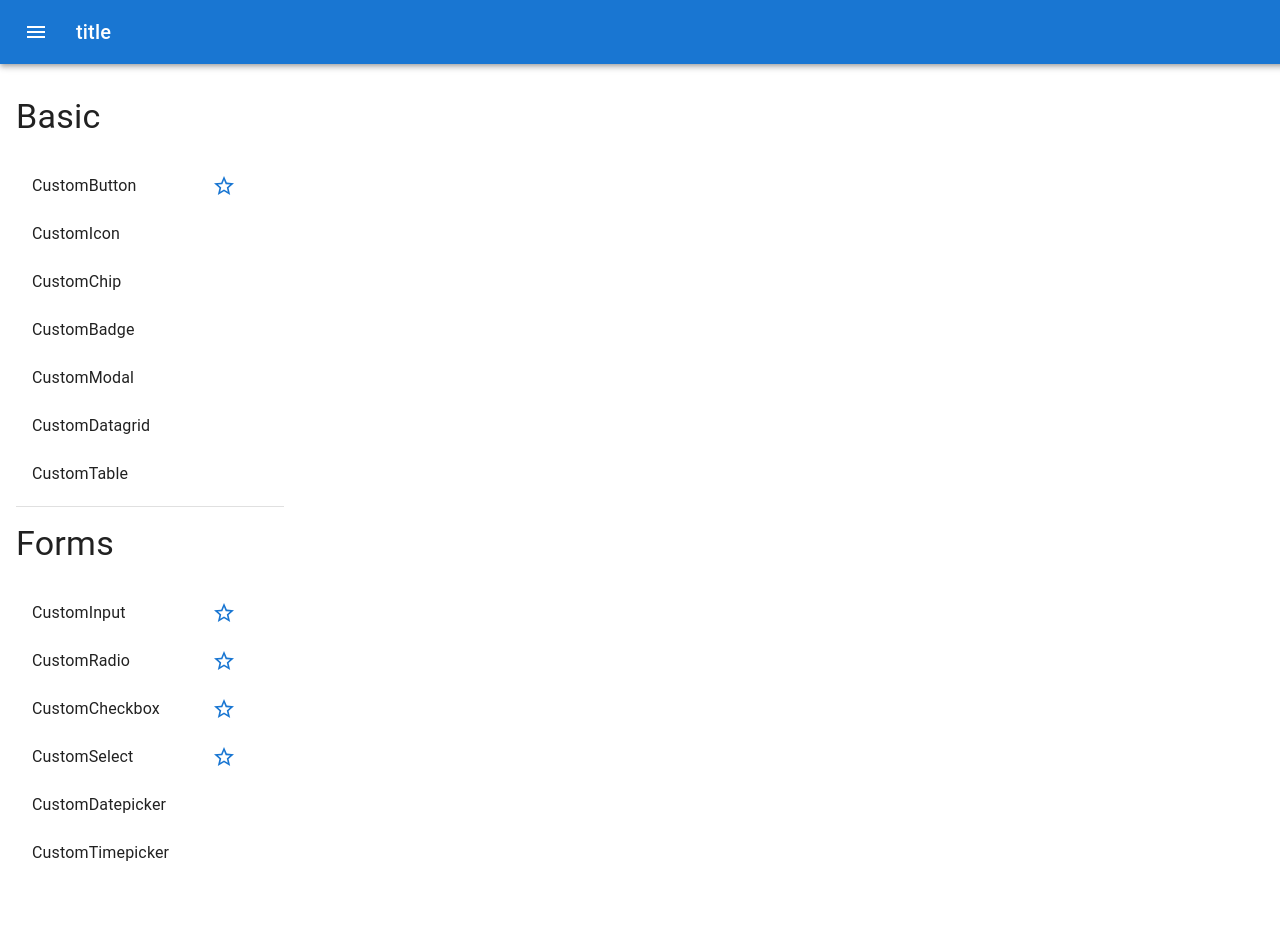
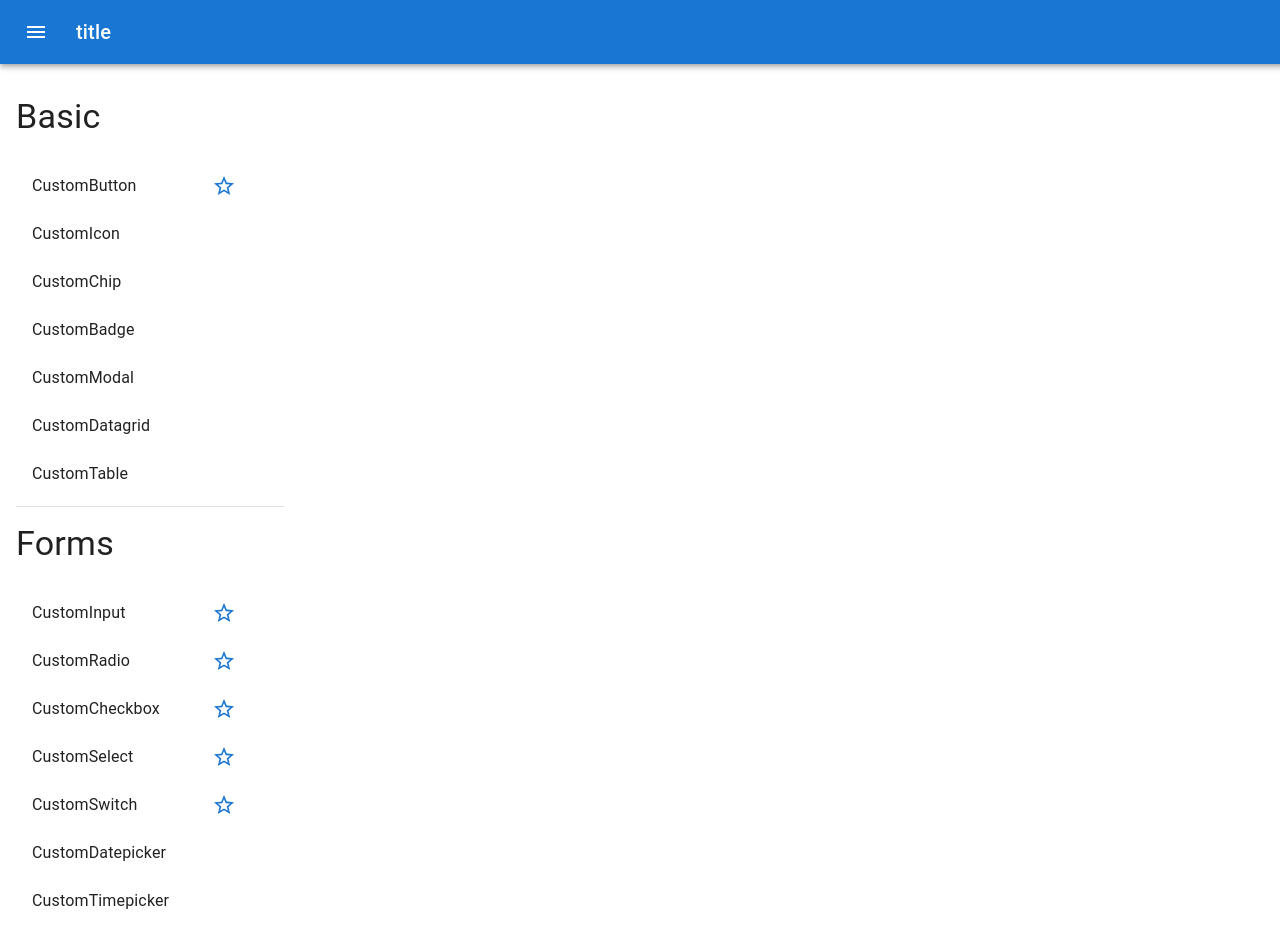
Before and after one commit to doakuma/init-project, a Next.js app: page / in a window 1280 px wide. Before the commit the page ends 901 px from the top, so only its background shows below. Built offline with nearby package versions, Linux system fonts and the light colour scheme.

Commit message:
[dev] customswitch

```diff
--- a/src/app/page.js
+++ b/src/app/page.js
@@ -19,6 +19,7 @@ import {
 import {
   ComponentRender,
   ComponentInfoRender,
+  ComponentPropsRender,
 } from "@/components/utils/ComponentRender";
 
 export default function Home() {
@@ -80,26 +81,17 @@ export default function Home() {
             </div>
           )}
           <div className="da-components-props">
+            {/* {!isEmpty(compType) && (
+              <>
+                <Typography variant="h5">Props</Typography>
+                {ComponentPropsRender(componentProps[compType])}
+                )}
+              </>
+            )} */}
             {!isEmpty(compType) && (
               <>
                 <Typography variant="h5">Props</Typography>
-                {componentProps[compType]?.map((item, idx) => {
-                  return (
-                    <>
-                      <dl className="da-components-props-list" key={idx}>
-                        <dt
-                          className={item.name.includes("?") ? "" : "required"}
-                        >
-                          {item.name}:
-                        </dt>
-                        <dd className="type">{item.type}</dd>
-                        {item.explain && (
-                          <dd className="explain">{item.explain}</dd>
-                        )}
-                      </dl>
-                    </>
-                  );
-                })}
+                {ComponentPropsRender(componentProps[compType])}
               </>
             )}
           </div>
--- /dev/null
+++ b/src/components/CustomSwitch.jsx
@@ -0,0 +1,40 @@
+import {
+  FormControl,
+  FormControlLabel,
+  FormGroup,
+  Switch,
+} from "@mui/material";
+import React from "react";
+
+const CustomSwitch = (props) => {
+  const { defaultValue, handleChange, options } = props;
+  return (
+    <FormControl>
+      <FormGroup row>
+        {options.map((item, idx) => {
+          return (
+            <FormControlLabel
+              label={item.label}
+              control={
+                <Switch
+                  // checked={item.value === defaultValue}
+                  defaultChecked={item.value === defaultValue}
+                  inputProps={{ readOnly: item.readOnly }}
+                  size={item.size}
+                  color={item.color ? item.color : "primary"}
+                />
+              }
+              name={item.name}
+              onChange={handleChange}
+              key={idx}
+              disabled={item.disabled}
+              required={item.required}
+            />
+          );
+        })}
+      </FormGroup>
+    </FormControl>
+  );
+};
+
+export default CustomSwitch;
--- a/src/components/componentInfo.js
+++ b/src/components/componentInfo.js
@@ -61,6 +61,11 @@ const componentList = [
         label: "CustomSelect",
         isDone: true,
         type: "customselect",
+      },
+      {
+        label: "CustomSwitch",
+        isDone: true,
+        type: "customswitch",
       },
       {
         label: "CustomDatepicker",
@@ -490,6 +495,156 @@ const componentInfo = {
       },
     ],
   ],
+  customswitch: [
+    [
+      {
+        handleChange: "",
+        defaultValue: "female",
+        options: [
+          {
+            label: "Female",
+            value: "female",
+            name: "checkbox",
+            disabled: true,
+            required: false,
+            readOnly: false,
+            size: "",
+            color: "",
+          },
+          {
+            label: "Male",
+            value: "male",
+            name: "checkbox",
+            disabled: false,
+            required: false,
+            readOnly: false,
+            size: "",
+            color: "",
+          },
+          {
+            label: "Other",
+            value: "other",
+            name: "checkbox",
+            disabled: false,
+            required: false,
+            readOnly: false,
+            size: "",
+            color: "",
+          },
+        ],
+      },
+      {
+        handleChange: "",
+        defaultValue: "female",
+        options: [
+          {
+            label: "Female",
+            value: "female",
+            name: "checkbox",
+            disabled: false,
+            required: true,
+            readOnly: false,
+            size: "",
+            color: "",
+          },
+          {
+            label: "Male",
+            value: "male",
+            name: "checkbox",
+            disabled: false,
+            required: false,
+            readOnly: false,
+            size: "",
+            color: "",
+          },
+          {
+            label: "Other",
+            value: "other",
+            name: "checkbox",
+            disabled: false,
+            required: false,
+            readOnly: false,
+            size: "",
+            color: "",
+          },
+        ],
+      },
+      {
+        handleChange: "",
+        defaultValue: "female",
+        options: [
+          {
+            label: "Female",
+            value: "female",
+            name: "checkbox",
+            disabled: false,
+            required: false,
+            readOnly: true,
+            size: "",
+            color: "",
+          },
+          {
+            label: "Male",
+            value: "male",
+            name: "checkbox",
+            disabled: false,
+            required: false,
+            readOnly: false,
+            size: "",
+            color: "",
+          },
+          {
+            label: "Other",
+            value: "other",
+            name: "checkbox",
+            disabled: false,
+            required: false,
+            readOnly: false,
+            size: "",
+            color: "",
+          },
+        ],
+      },
+    ],
+    [
+      {
+        handleChange: "",
+        defaultValue: "female",
+        options: [
+          {
+            label: "Female",
+            value: "female",
+            name: "checkbox",
+            disabled: false,
+            required: true,
+            readOnly: false,
+            size: "small",
+            color: "secondary",
+          },
+          {
+            label: "Male",
+            value: "male",
+            name: "checkbox",
+            disabled: false,
+            required: false,
+            readOnly: false,
+            size: "medium",
+            color: "warning",
+          },
+          {
+            label: "Other",
+            value: "other",
+            name: "checkbox",
+            disabled: false,
+            required: false,
+            readOnly: false,
+            size: "",
+            color: "success",
+          },
+        ],
+      },
+    ],
+  ],
 };
 const componentProps = {
   custombutton: [
@@ -678,6 +833,23 @@ const componentProps = {
       explain: "",
     },
   ],
+  customswitch: [
+    {
+      name: "defaultValue",
+      type: "string",
+      explain: "",
+    },
+    {
+      name: "handleChange",
+      type: "Function",
+      explain: "",
+    },
+    {
+      name: "options",
+      type: `{ \n  label: string, \n  value: any, \n  name: string, \n  disabled?: boolean, \n  required?: boolean, \n  readOnly?: boolean, \n  size?: small | medium, \n  color?: string, \n}`,
+      explain: "",
+    },
+  ],
 };
 
 export { componentList, componentInfo, componentProps };
--- a/src/components/index.js
+++ b/src/components/index.js
@@ -4,3 +4,4 @@ export { default as CustomInput } from "./CustomInput";
 export { default as CustomRadio } from "./CustomRadio";
 export { default as CustomCheckbox } from "./CustomCheckbox";
 export { default as CustomSelect } from "./CustomSelect";
+export { default as CustomSwitch } from "./CustomSwitch";
--- a/src/components/utils/ComponentRender.jsx
+++ b/src/components/utils/ComponentRender.jsx
@@ -5,10 +5,13 @@ import {
   CustomRadio,
   CustomCheckbox,
   CustomSelect,
+  CustomSwitch,
 } from "@/components";
 
 export const ComponentRender = (item, type) => {
   switch (type) {
+    case "custombutton":
+      return <CustomButton {...item} />;
     case "custominput":
       return <CustomInput {...item} />;
     case "customradio":
@@ -17,8 +20,8 @@ export const ComponentRender = (item, type) => {
       return <CustomCheckbox {...item} />;
     case "customselect":
       return <CustomSelect {...item} />;
-    case "custombutton":
-      return <CustomButton {...item} />;
+    case "customswitch":
+      return <CustomSwitch {...item} />;
     default:
       break;
   }
@@ -30,4 +33,30 @@ export const ComponentInfoRender = (data, type) => {
     </div>
   );
 };
-export const ComponentPropsRender = (data) => {};
+export const ComponentPropsRender = (data) => {
+  const typeRender = (type) => {
+    if (type.includes("{")) {
+      return <pre>{type}</pre>;
+    } else {
+      return type;
+    }
+  };
+  return (
+    <>
+      {data?.map((item, idx) => {
+        return (
+          <>
+            <dl className="da-components-props-list" key={idx}>
+              <dt className={item.name.includes("?") ? "" : "required"}>
+                {item.name}:
+              </dt>
+              <dd className="type">{typeRender(item.type)}</dd>
+
+              {item.explain && <dd className="explain">{item.explain}</dd>}
+            </dl>
+          </>
+        );
+      })}
+    </>
+  );
+};
```
